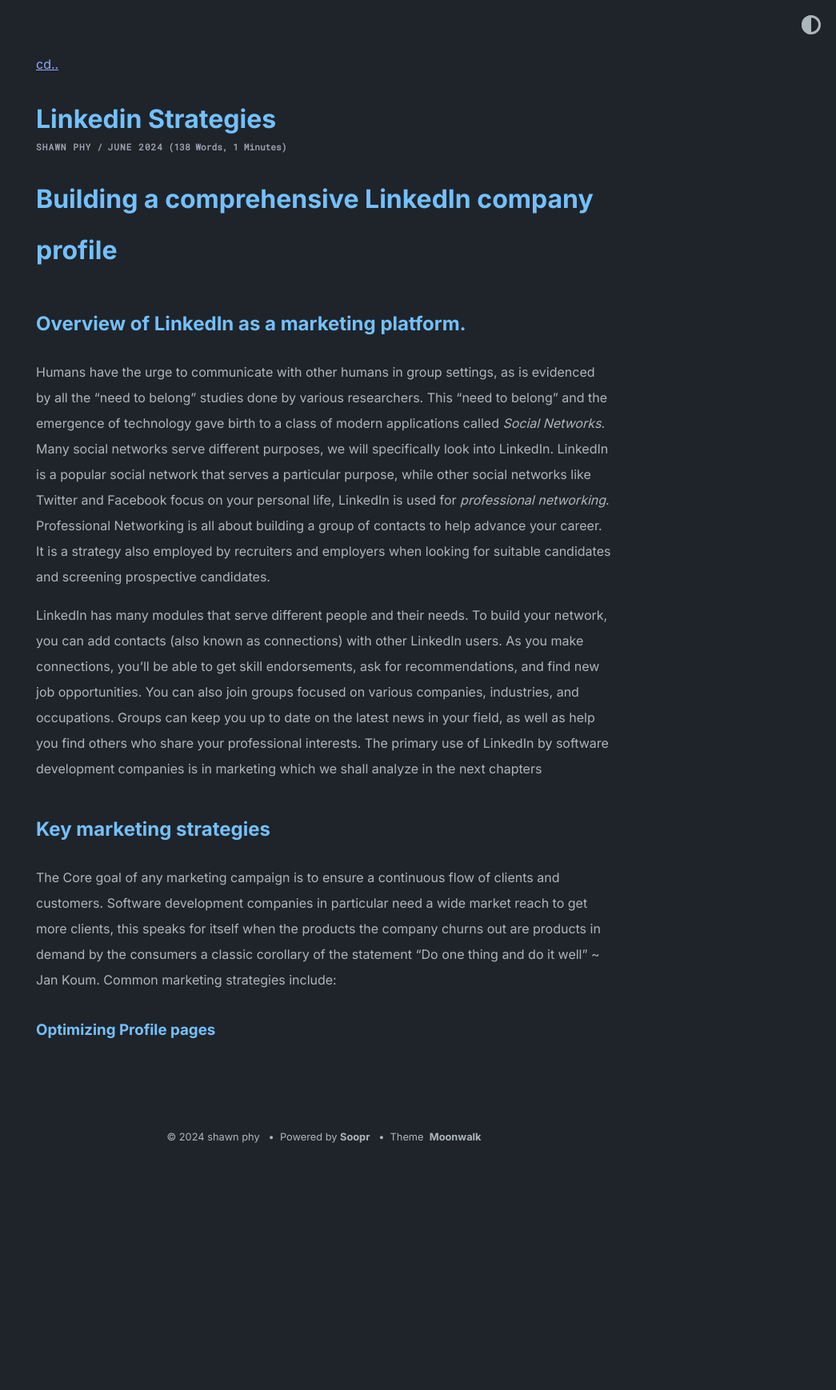
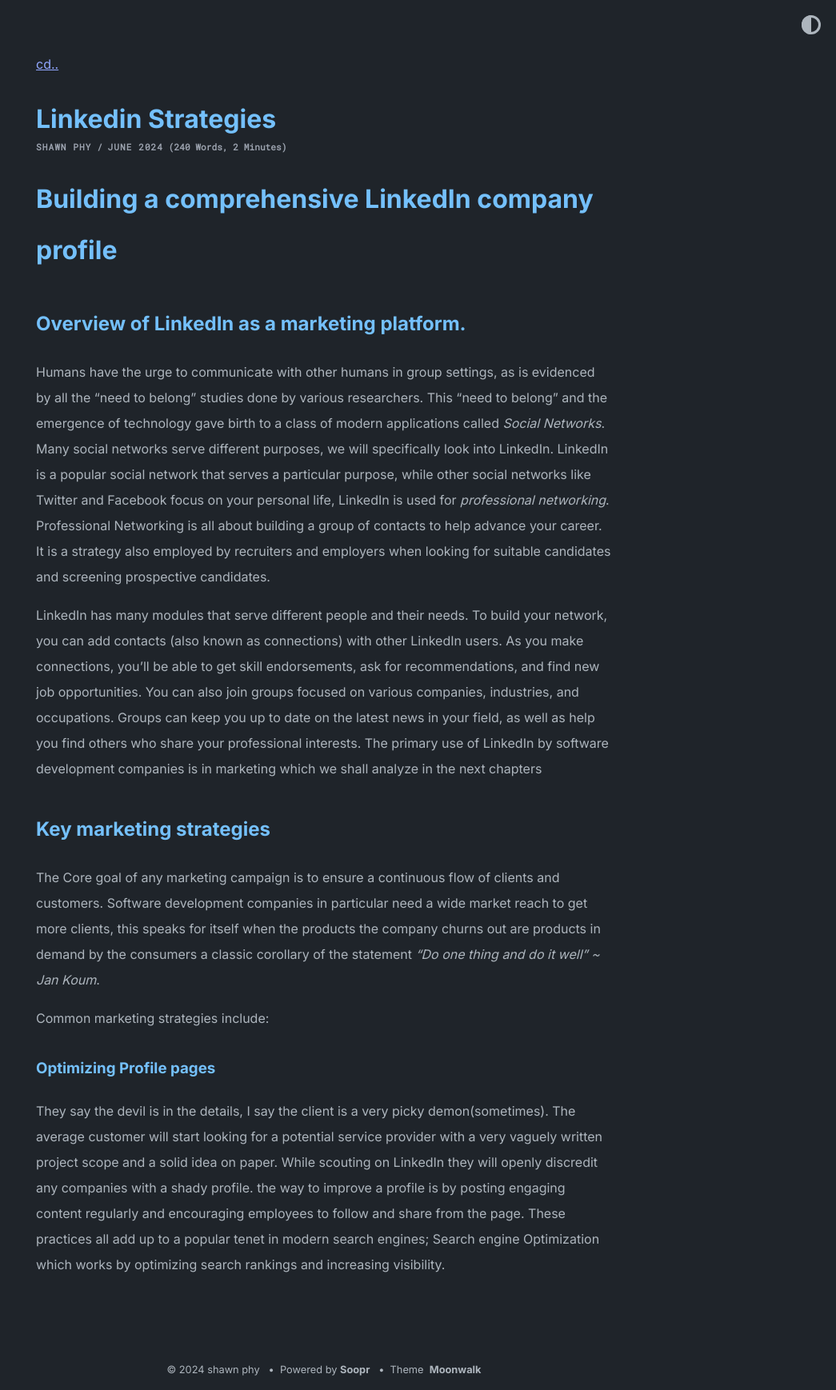
Before and after one commit to shawn-phy/myblog, a Jekyll site: the page built from _musings/2024-06-25-LinkedIn-strategies.md, in a window 1280 px wide. Shown: the whole page at 80% size, without its empty margins (235-1280 px from the left). Built offline with Jekyll 4.4.1, drawn with Linux system fonts in a browser that asks for light colours; before the commit the page ends 1447 px from its top, so only the background shows below that.

Commit message:
feat: optimizing profile pages done

```diff
--- a/_musings/2024-06-25-LinkedIn-strategies.md
+++ b/_musings/2024-06-25-LinkedIn-strategies.md
@@ -12,6 +12,8 @@ You can also join groups focused on various companies, industries, and occupatio
 The primary use of LinkedIn by software development companies is in marketing which we shall analyze in the next chapters
 
 ## Key marketing strategies
-The Core goal of any marketing campaign is to ensure a continuous flow of clients and customers. Software development companies in particular need a wide market reach to get more clients, this speaks for itself when the products the company churns out are products in demand by the consumers a classic corollary of the statement “Do one thing and do it well” ~ Jan Koum.
+The Core goal of any marketing campaign is to ensure a continuous flow of clients and customers. Software development companies in particular need a wide market reach to get more clients, this speaks for itself when the products the company churns out are products in demand by the consumers a classic corollary of the statement *“Do one thing and do it well” ~ Jan Koum*.
+
 Common marketing strategies include:
 ### Optimizing Profile pages
+They say the devil is in the details, I say the client is a very picky demon(sometimes). The average customer will start looking for a potential service provider with a very vaguely written project scope and a solid idea on paper. While scouting on LinkedIn they will openly discredit any companies with a shady profile. the way to improve a profile is by posting engaging content regularly and encouraging employees to follow and share from the page. These practices all add up to a popular tenet in modern search engines; Search engine Optimization which works by optimizing search rankings and increasing visibility.
```
